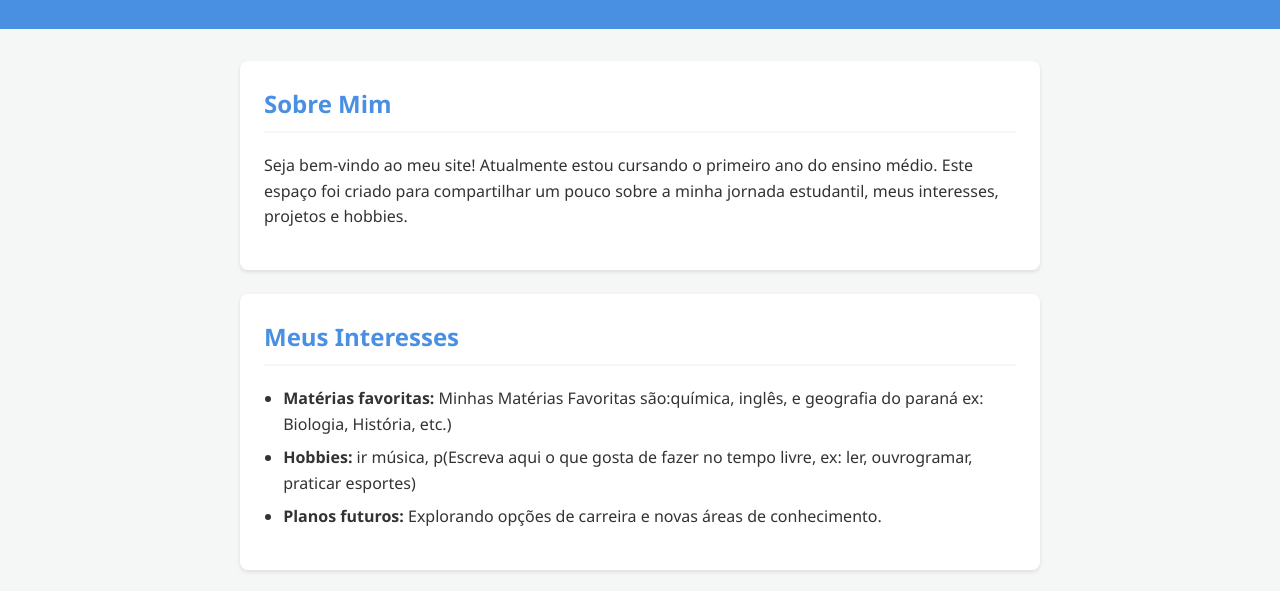
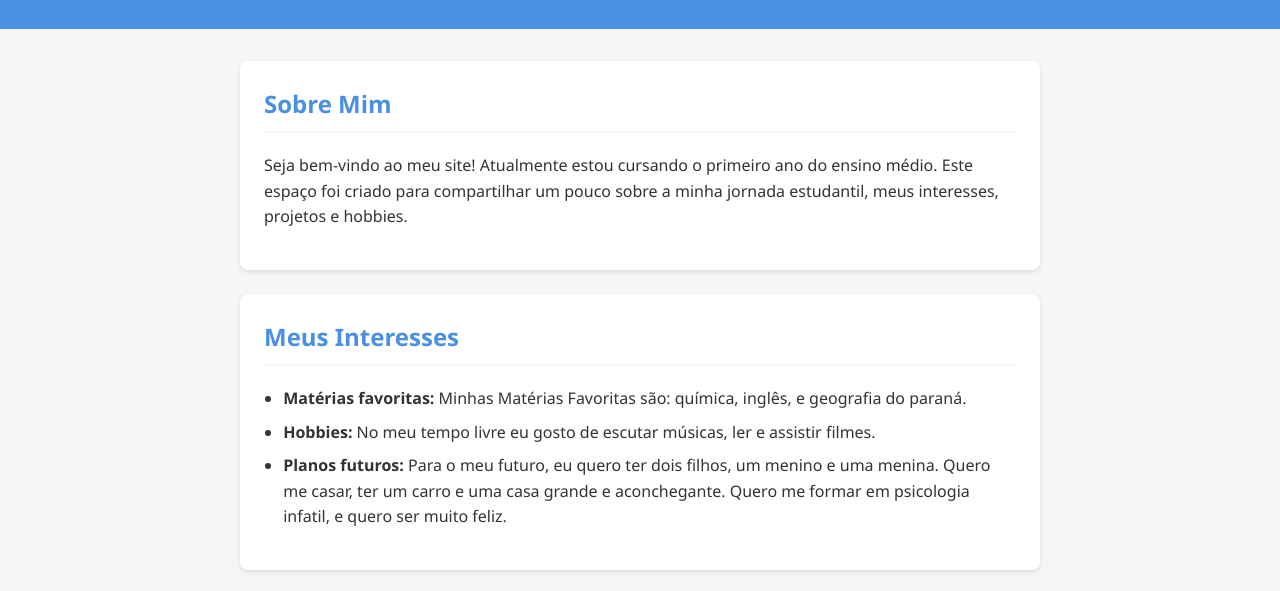
Before and after one commit to camargojulye-png/trabalho1, a plain HTML site: page index.html in a window 1280 px wide. Shown: the part 138-729 px from the top of the page. Drawn offline with Linux system fonts and the light colour scheme.

Commit message:
Update index.html

```diff
--- a/index.html
+++ b/index.html
@@ -81,9 +81,10 @@
         <section id="interesses">
             <h2>Meus Interesses</h2>
             <ul>
-                <li><strong>Matérias favoritas:</strong> Minhas Matérias Favoritas são:química, inglês, e geografia do paraná  ex: Biologia, História, etc.)</li>
-                <li><strong>Hobbies:</strong> ir música, p(Escreva aqui o que gosta de fazer no tempo livre, ex: ler, ouvrogramar, praticar esportes)</li>
-                <li><strong>Planos futuros:</strong> Explorando opções de carreira e novas áreas de conhecimento.</li>
+                <li><strong>Matérias favoritas:</strong> Minhas Matérias Favoritas são: química, inglês, e geografia do paraná.</li>
+                <li><strong>Hobbies:</strong> No meu tempo livre eu gosto de escutar músicas, ler e assistir filmes.</li>
+                <li><strong>Planos futuros:</strong> Para o meu futuro, eu quero ter dois filhos, um menino e uma menina. Quero me casar, ter um carro e uma casa grande e aconchegante.
+                    Quero me formar em psicologia infatil, e quero ser muito feliz.</li>
             </ul>
         </section>
 
```
